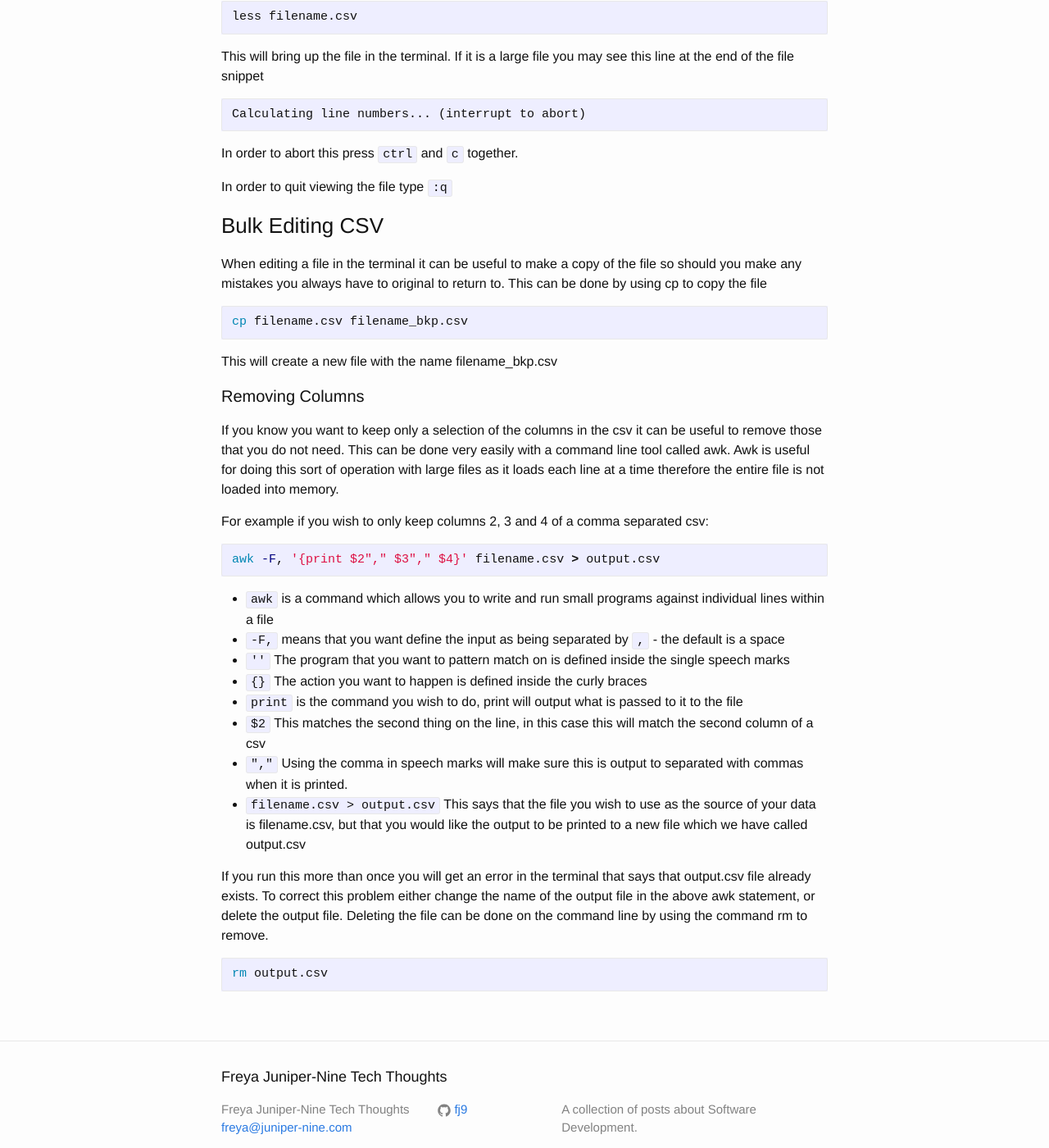
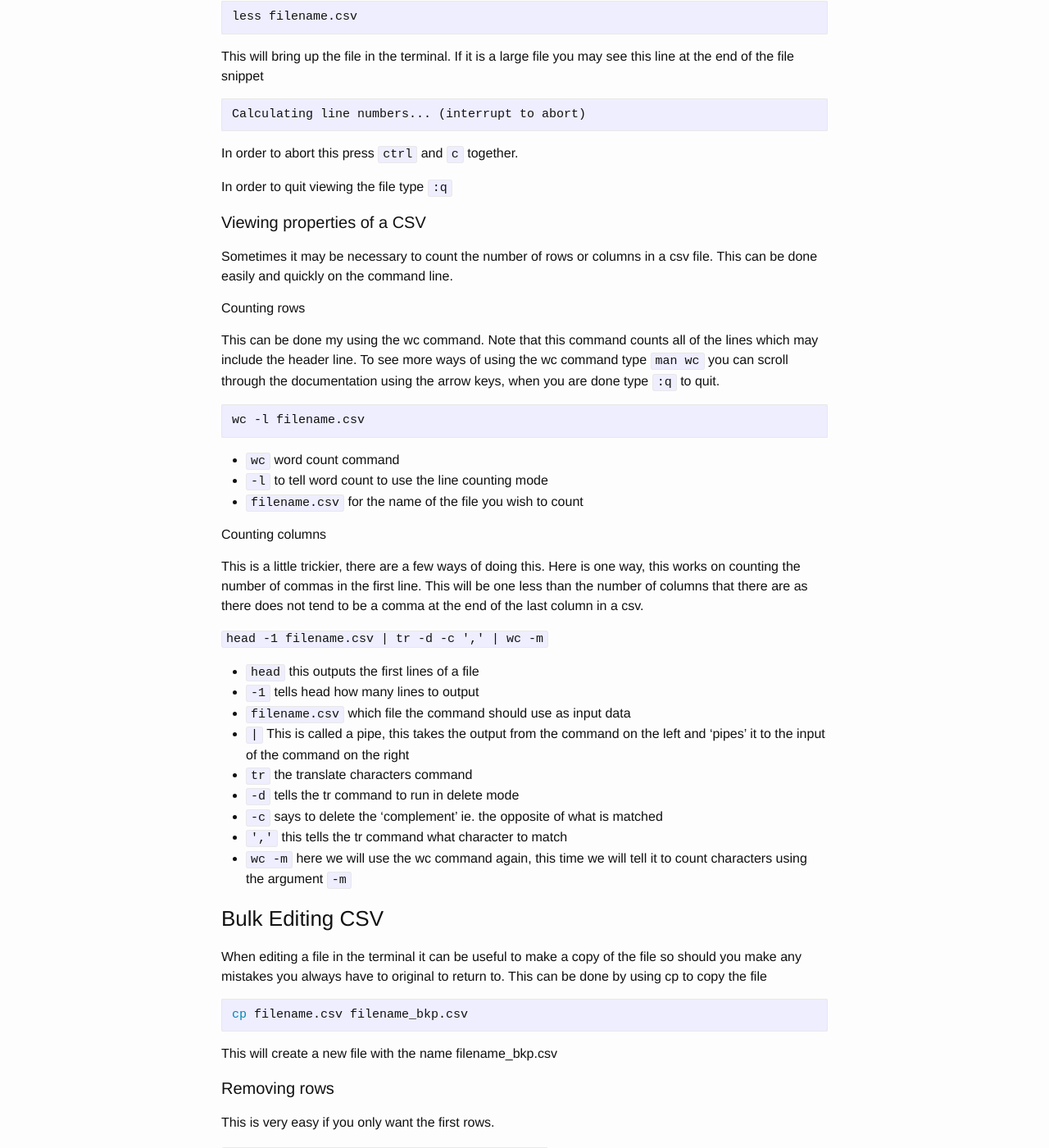
Before and after one commit to fj9/fj9.github.io, a Jekyll site: the page built from _posts/2016-11-30-CLI-CSV.md, in a window 1280 px wide and 1400 px high, scrolled down 505 px. Shown: the whole window at 82% size. Built offline with Jekyll 4.4.1, drawn with Linux system fonts in a browser that asks for light colours; some of the changed text lies outside the part shown.

Commit message:
added more operations

````diff
--- a/_posts/2016-11-30-CLI-CSV.md
+++ b/_posts/2016-11-30-CLI-CSV.md
@@ -8,7 +8,7 @@ categories: awk
 
 Sometimes it can be useful to manipulate a csv file in the terminal.  This is useful when manipulating the file is a one off requirement.  Manipulating a large csv on the command line can be better than loading it all into memory for example when using a text editor.
 
-## Viewing a csv
+## Viewing a CSV
 Using the command less to view a csv is useful as it will show you the header rows and the first few.  It also will not load the whole file until it is needed so is very quick to load.
 
 To view the file, where filename is the name of the file you want to view.
@@ -27,6 +27,36 @@ In order to abort this press ```ctrl``` and ```c``` together.
 
 In order to quit viewing the file type ```:q```
 
+### Viewing properties of a CSV
+Sometimes it may be necessary to count the number of rows or columns in a csv file.  This can be done easily and quickly on the command line.
+
+#### Counting rows
+This can be done my using the wc command.  Note that this command counts all of the lines which may include the header line.  To see more ways of using the wc command type ```man wc``` you can scroll through the documentation using the arrow keys, when you are done type ```:q``` to quit.
+
+```
+wc -l filename.csv
+```
+
+* ```wc``` word count command
+* ```-l``` to tell word count to use the line counting mode
+* ```filename.csv``` for the name of the file you wish to count
+
+#### Counting columns
+This is a little trickier, there are a few ways of doing this.  Here is one way, this works on counting the number of commas in the first line.  This will be one less than the number of columns that there are as there does not tend to be a comma at the end of the last column in a csv.
+
+```head -1 filename.csv | tr -d -c ',' | wc -m```
+
+* ```head``` this outputs the first lines of a file
+* ```-1``` tells head how many lines to output
+* ```filename.csv``` which file the command should use as input data
+* ```|``` This is called a pipe, this takes the output from the command on the left and 'pipes' it to the input of the command on the right
+* ```tr``` the translate characters command
+* ```-d``` tells the tr command to run in delete mode
+* ```-c``` says to delete the 'complement' ie. the opposite of what is matched
+* ```','``` this tells the tr command what character to match
+* ```wc -m``` here we will use the wc command again, this time we will tell it to count characters using the argument ```-m```
+
+
 ## Bulk Editing CSV
 
 When editing a file in the terminal it can be useful to make a copy of the file so should you make any mistakes you always have to original to return to.  This can be done by using cp to copy the file
@@ -36,7 +66,16 @@ cp filename.csv filename_bkp.csv
 ```
 This will create a new file with the name filename_bkp.csv
 
-### Removing Columns
+### Removing rows
+This is very easy if you only want the first rows.
+
+```head -1000 filename.csv > shortenedfile.csv```
+
+* ```head``` the head command is used to output the first few lines of a file
+* ```-1000``` this tells the head command how many lines to output
+* ```filename.csv > output.csv```  This says that the file you wish to use as the source of your data is filename.csv, but that you would like the output to be printed to a new file which we have called output.csv
+
+### Removing columns
 
 If you know you want to keep only a selection of the columns in the csv it can be useful to remove those that you do not need.  This can be done very easily with a command line tool called awk.  Awk is useful for doing this sort of operation with large files as it loads each line at a time therefore the entire file is not loaded into memory.
 
````
